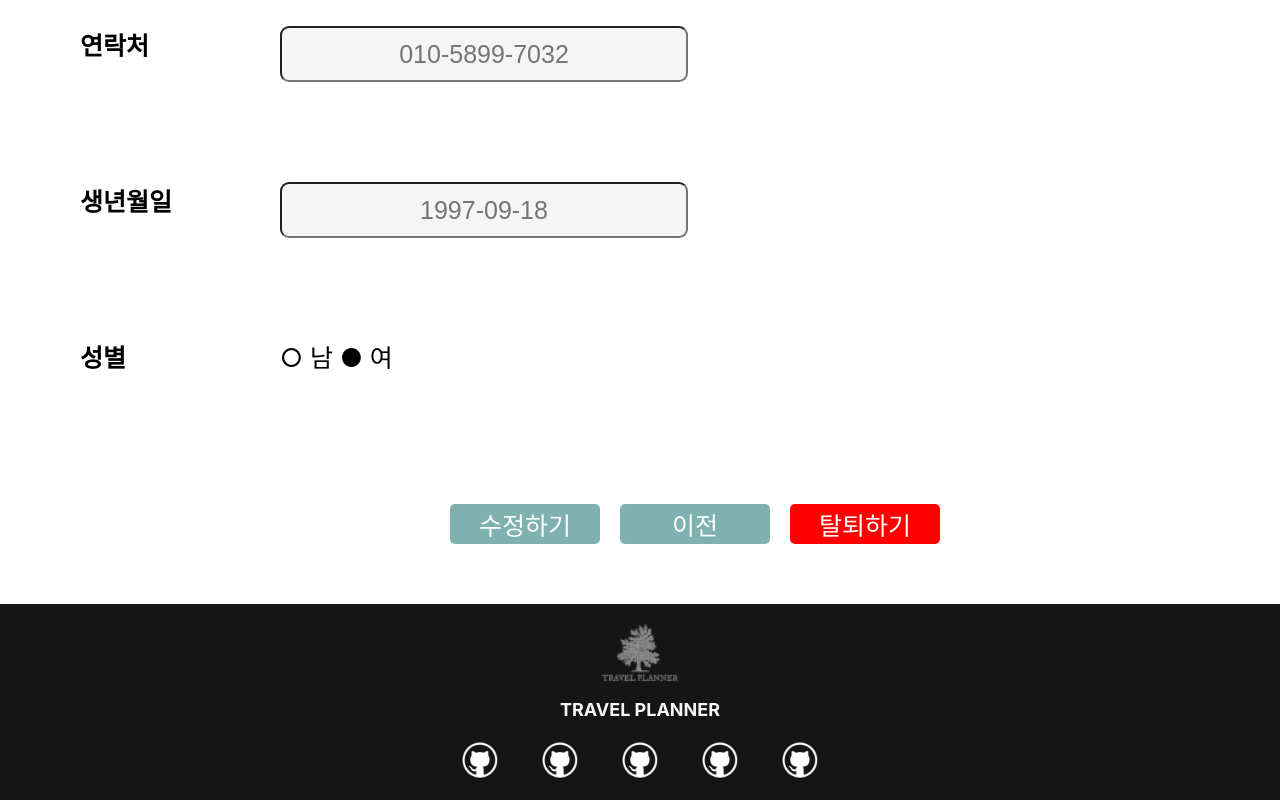
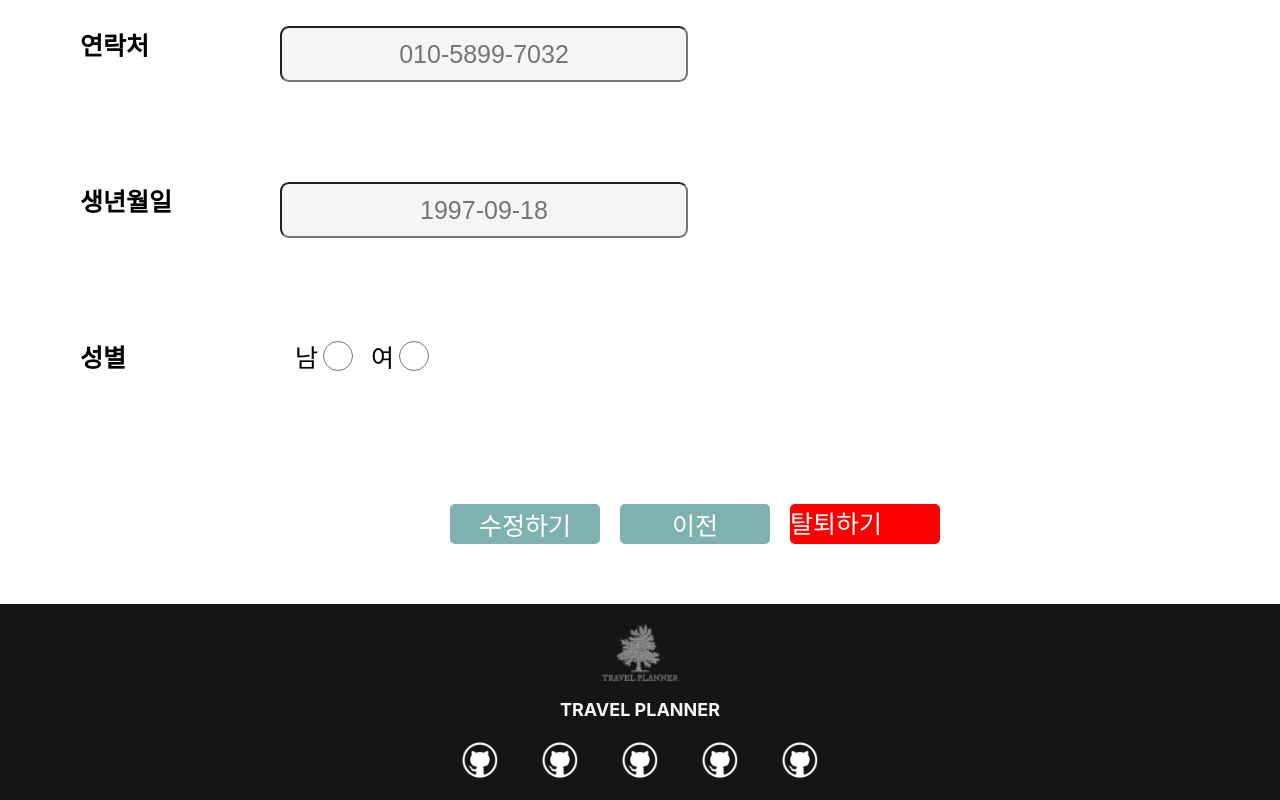
Before and after one commit to ten-3dev/travel-planner, a React (Create React App) app: page /editmember in a window 1280 px wide. Shown: the part 1130-1930 px from the top of the page. Built offline with nearby package versions, Linux system fonts and the light colour scheme.

Commit message:
회원수정확인바람

```diff
--- a/src/Pages/EditmemberPage/index.js
+++ b/src/Pages/EditmemberPage/index.js
@@ -38,7 +38,10 @@ export const EditmemberPage = () => {
                 </Styles.MemberContentBox>
                 <Styles.MemberContentBox>
                     <Styles.MemberEdit>성별</Styles.MemberEdit>
-                   <Styles.GenderCheck> ○ 남 ● 여</Styles.GenderCheck>
+                    <Styles.GenderLabel htmlFor="m">남</Styles.GenderLabel>
+                    <Styles.GenderCheck type="radio" name="gender" id="m"/>
+                    <Styles.GenderLabel htmlFor="g">여</Styles.GenderLabel>
+                    <Styles.GenderCheck type="radio" name='gender' id="g"/>
                 </Styles.MemberContentBox>
             </Styles.MemberInforBox>
             <Styles.BtnBox>
--- a/src/Pages/EditmemberPage/style.js
+++ b/src/Pages/EditmemberPage/style.js
@@ -39,11 +39,13 @@ export const MemberConrent = styled.input` //칸박스 수정해야함 rgba로
     background-color: #F5F5F5;
 
 `
-export const GenderCheck = styled.div` //성별버튼 만들어야함
-    width: 400px;
+export const GenderCheck = styled.input` //성별버튼 만들어야함 어려워
+    width: 30px;
+    height: 30px;
+`
+export const GenderLabel = styled.label`
     font-size: 25px;
-    cursor: pointer;
-    border-radius: 12px;
+    margin-left: 15px;
 `
 export const Btn = styled.button`
     border: 0;
@@ -56,7 +58,7 @@ export const Btn = styled.button`
     border-radius: 5px;
     cursor: pointer;
 `
-export const DeleteBtn = styled.button`
+export const DeleteBtn = styled.div`
     border: 0;
     width: 150px;
     height: 40px;
```
